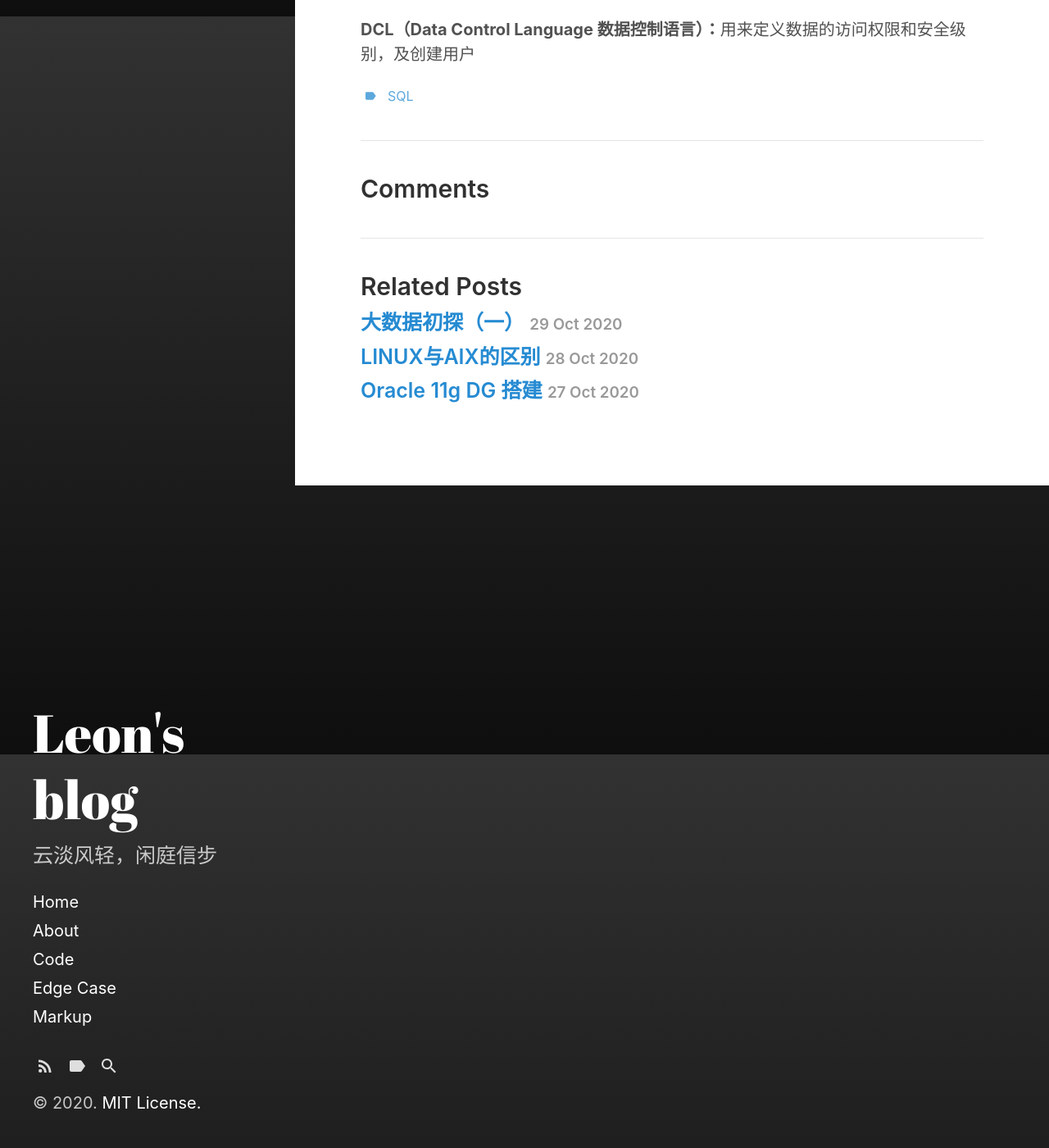
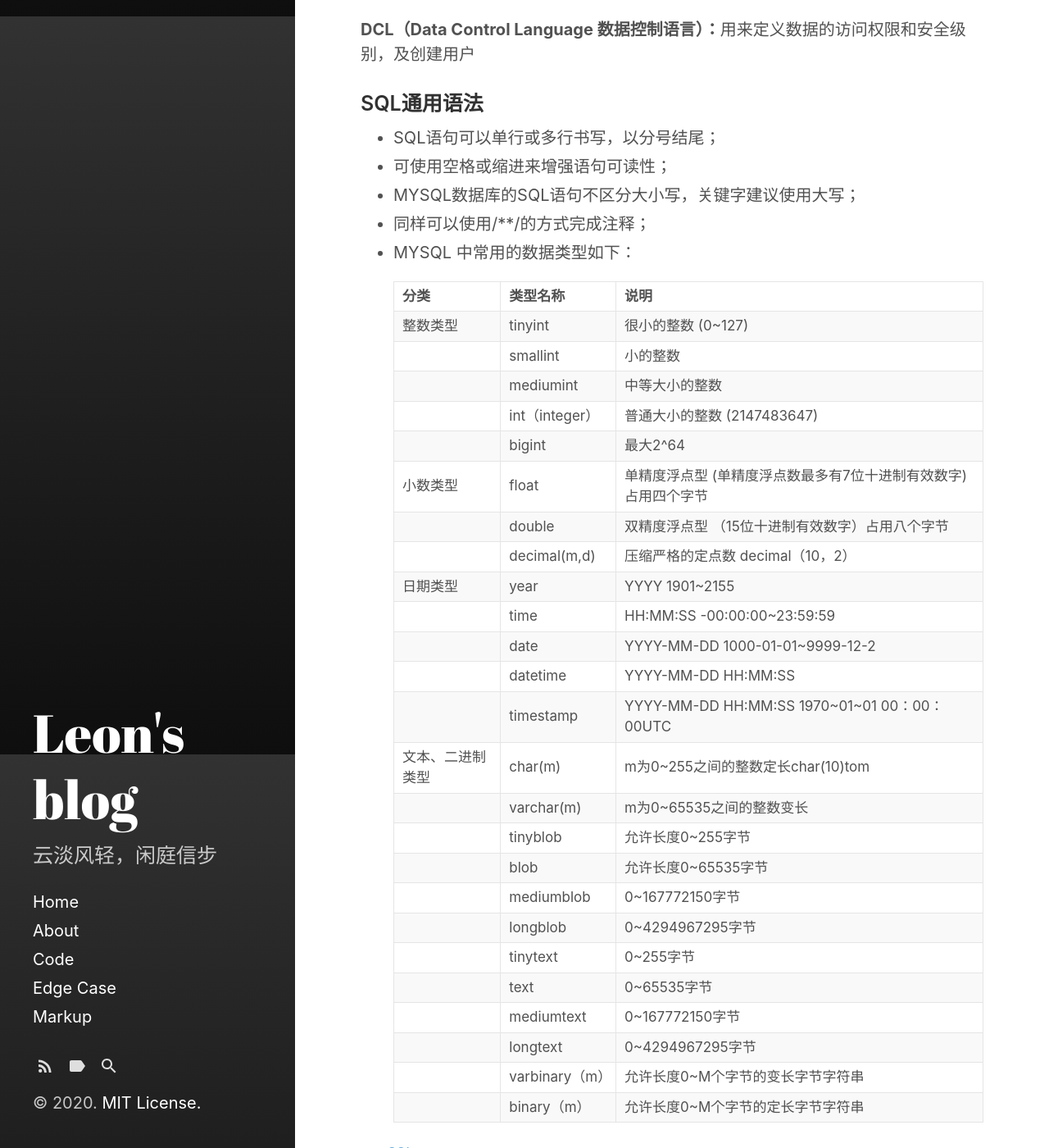
Before and after one commit to WnLeon/blog, a Jekyll site: the page built from _posts/2020-10-29-SQL语言基础.md, in a window 1280 px wide and 1400 px high, scrolled down 880 px. Shown: the whole window at 82% size. Built offline with Jekyll 4.4.1, drawn with Linux system fonts in a browser that asks for light colours.

Commit message:
category add  2020/10/29

```diff
--- a/_posts/2020-10-29-SQL语言基础.md
+++ b/_posts/2020-10-29-SQL语言基础.md
@@ -26,3 +26,38 @@ SQL语言是一种数据库查询和程序设计语言，用于存取数据以
 - 关键字：select、where、from
 
 <b>DCL（Data Control Language 数据控制语言）：</b>用来定义数据的访问权限和安全级别，及创建用户<br>
+
+### SQL通用语法
+- SQL语句可以单行或多行书写，以分号结尾；
+- 可使用空格或缩进来增强语句可读性；
+- MYSQL数据库的SQL语句不区分大小写，关键字建议使用大写；
+- 同样可以使用/**/的方式完成注释；
+- MYSQL 中常用的数据类型如下：
+
+  | 分类            | 类型名称       | 说明                                                          |
+  |:----------------|:---------------|:------------------------------------------------------------|
+  | 整数类型        | tinyint        | 很小的整数 (0~127)                                            |
+  |                 | smallint       | 小的整数                                                     |
+  |                 | mediumint      | 中等大小的整数                                               |
+  |                 | int（integer） | 普通大小的整数  (2147483647)                                  |
+  |                 | bigint         | 最大2^64                                                     |
+  | 小数类型        | float          | 单精度浮点型   (单精度浮点数最多有7位十进制有效数字)占用四个字节 |
+  |                 | double         | 双精度浮点型     （15位十进制有效数字）占用八个字节             |
+  |                 | decimal(m,d)   | 压缩严格的定点数 decimal（10，2）                             |
+  | 日期类型        | year           | YYYY 1901~2155                                               |
+  |                 | time           | HH:MM:SS -00:00:00~23:59:59                                 |
+  |                 | date           | YYYY-MM-DD 1000-01-01~9999-12-2                             |
+  |                 | datetime       | YYYY-MM-DD HH:MM:SS                                         |
+  |                 | timestamp      | YYYY-MM-DD HH:MM:SS 1970~01~01  00：00：00UTC                |
+  | 文本、二进制类型 | char(m)        | m为0~255之间的整数定长char(10)tom                             |
+  |                 | varchar(m)     | m为0~65535之间的整数变长                                      |
+  |                 | tinyblob       | 允许长度0~255字节                                            |
+  |                 | blob           | 允许长度0~65535字节                                          |
+  |                 | mediumblob     | 0~167772150字节                                              |
+  |                 | longblob       | 0~4294967295字节                                             |
+  |                 | tinytext       | 0~255字节                                                    |
+  |                 | text           | 0~65535字节                                                  |
+  |                 | mediumtext     | 0~167772150字节                                              |
+  |                 | longtext       | 0~4294967295字节                                             |
+  |                 | varbinary（m） | 允许长度0~M个字节的变长字节字符串                              |
+  |                 | binary（m）    | 允许长度0~M个字节的定长字节字符串                              |
```
